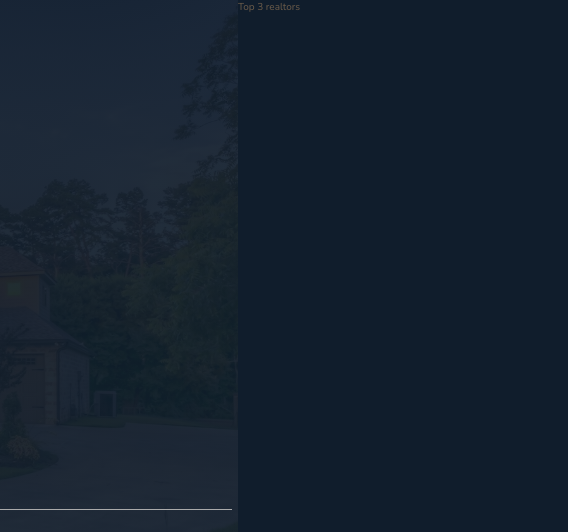
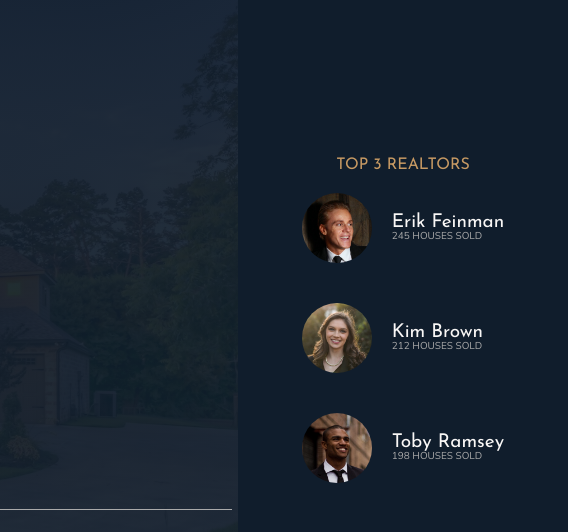
Before and after one commit to jorgeyza/nexter, a website: page index.html in a window 1280 px wide. Shown: the top 532 px of the page, 712-1280 px from the left. Drawn offline with nearby package versions, Linux system fonts and the light colour scheme.

Commit message:
Build Realtors section

```diff
--- a/index.html
+++ b/index.html
@@ -23,7 +23,26 @@
         <img src="img/logo-bi.png" alt="Seen on logo 4" />
       </div>
     </header>
-    <div class="realtors">Top 3 realtors</div>
+    <div class="realtors">
+      <h3 class="heading-3">Top 3 realtors</h3>
+      <div class="realtors__list">
+        <img src="img/realtor-1.jpeg" alt="Realtor 1" class="realtors__image" />
+        <div class="realtors__details">
+          <h4 class="heading-4 heading-4--light">Erik Feinman</h4>
+          <p class="realtors__sold">245 houses sold</p>
+        </div>
+        <img src="img/realtor-2.jpeg" alt="Realtor 2" class="realtors__image" />
+        <div class="realtors__details">
+          <h4 class="heading-4 heading-4--light">Kim Brown</h4>
+          <p class="realtors__sold">212 houses sold</p>
+        </div>
+        <img src="img/realtor-3.jpeg" alt="Realtor 3" class="realtors__image" />
+        <div class="realtors__details">
+          <h4 class="heading-4 heading-4--light">Toby Ramsey</h4>
+          <p class="realtors__sold">198 houses sold</p>
+        </div>
+      </div>
+    </div>
     <section class="features">
       <div class="feature">
         <svg class="feature__icon">
--- a/sass/_realtors.scss
+++ b/sass/_realtors.scss
@@ -1,4 +1,31 @@
 .realtors {
   background-color: $color-secondary;
   grid-column: col-start 7 / full-end;
+  padding: 3rem;
+
+  display: grid;
+  align-content: center;
+  justify-content: center;
+  justify-items: center;
+  grid-row-gap: 2rem;
+
+  &__list {
+    display: grid;
+    grid-template-columns: min-content max-content;
+    grid-column-gap: 2rem;
+    grid-row-gap: 5vh;
+    align-items: center;
+  }
+
+  &__image {
+    display: block;
+    width: 7rem;
+    border-radius: 50%;
+  }
+
+  &__sold {
+    text-transform: uppercase;
+    color: $color-grey-light-2;
+    margin-top: -3px;
+  }
 }
```
Also changed, not shown: css/style.css, 1 other file.
